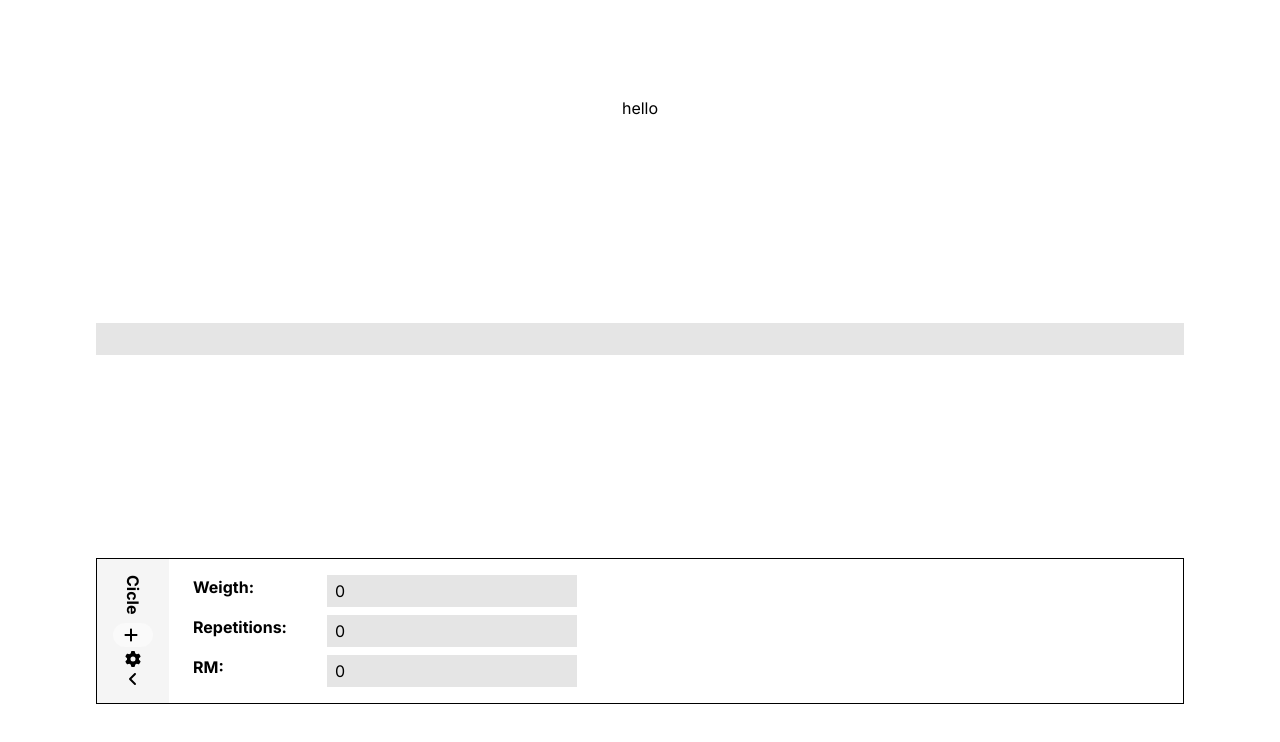
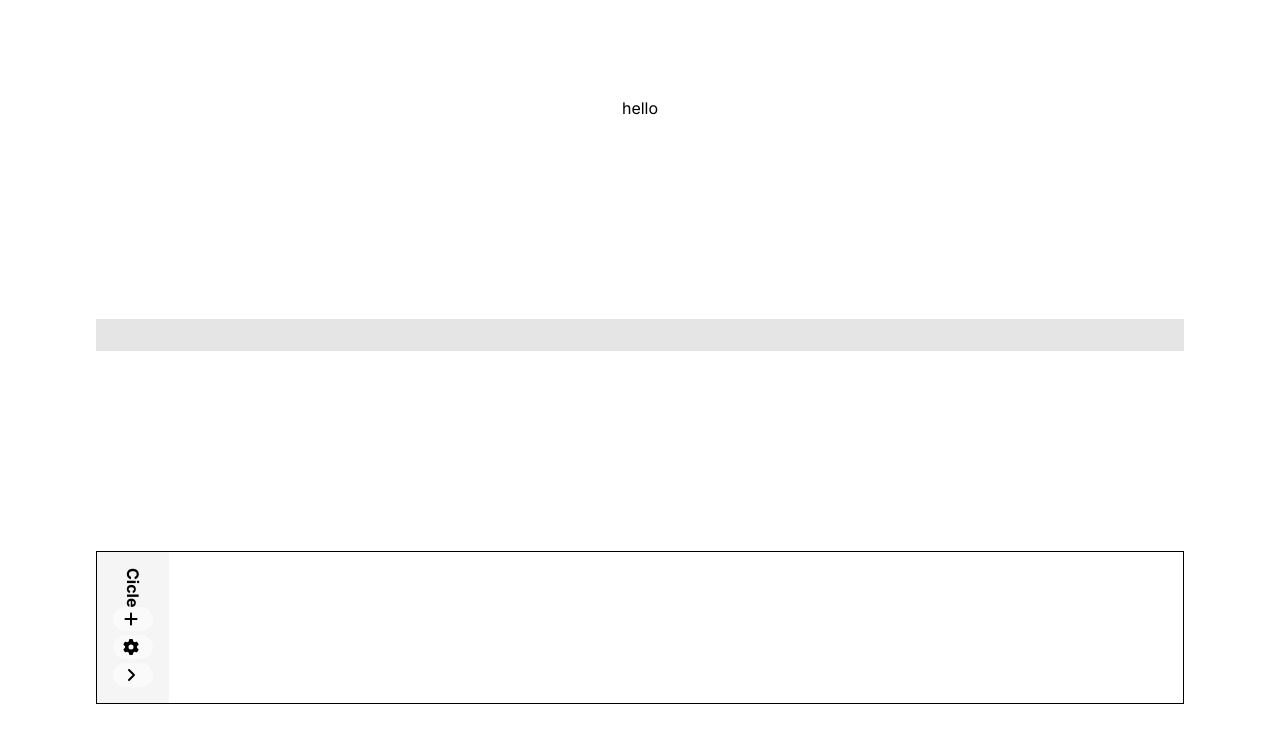
Before and after one commit to Lachicagladiadora/-bilbo-method-app, a Next.js app: page / in a window 1280 px wide. Shown: the top 742 px of the page. Built offline with nearby package versions, Linux system fonts and the light colour scheme.

Commit message:
feat(cicle): add expand

```diff
--- a/src/components/Cicle.tsx
+++ b/src/components/Cicle.tsx
@@ -1,6 +1,11 @@
 import React, { useState } from "react";
 import { LogDayInputs } from "./LogDayInputs";
-import { faAngleLeft, faGear, faPlus } from "@fortawesome/free-solid-svg-icons";
+import {
+  faAngleLeft,
+  faAngleRight,
+  faGear,
+  faPlus,
+} from "@fortawesome/free-solid-svg-icons";
 import { Button } from "./Button";
 import { FontAwesomeIcon } from "@fortawesome/react-fontawesome";
 
@@ -14,6 +19,7 @@ export const Cicle = ({}: CicleProps) => {
   const [logDays, setLogDays] = useState<LogDay[]>([
     { repetition: 0, weight: 0 },
   ]);
+  const [expand, setExpand] = useState(false);
 
   const onChangeRepetitionsByIdx = (idx: number) => (newValue: number) =>
     setLogDays((prev) =>
@@ -39,16 +45,29 @@ export const Cicle = ({}: CicleProps) => {
           <Button onClick={onAddNewLogDay}>
             <FontAwesomeIcon icon={faPlus} />
           </Button>
+          <Button>
             <FontAwesomeIcon icon={faGear} />
-          <FontAwesomeIcon icon={faAngleLeft} />
+          </Button>
+          <Button onClick={() => setExpand((prev) => !prev)}>
+            <FontAwesomeIcon
+              icon={faAngleRight}
+              className={`${
+                expand
+                  ? "rotate-180 transition-[1s]"
+                  : "rotate-0 transition-[1s]"
+              }`}
+            />
+          </Button>
         </div>
       </div>
+      {expand && (
+        <>
           <div className="flex flex-col gap-2 font-bold p-4 justify-center">
             <span className="h-8">Weigth:</span>
             <span className="h-8">Repetitions:</span>
             <span className="h-8">RM:</span>
           </div>
-      <div className="flex gap-3 overflow-x-scroll p-4">
+          <div className="flex gap-3 overflow-x-auto p-4">
             {logDays.map((cur, idx) => (
               <LogDayInputs
                 key={idx}
@@ -60,6 +79,8 @@ export const Cicle = ({}: CicleProps) => {
               />
             ))}
           </div>
+        </>
+      )}
     </div>
   );
 };
```
Lines whose indentation alone changed are shown as unchanged.
